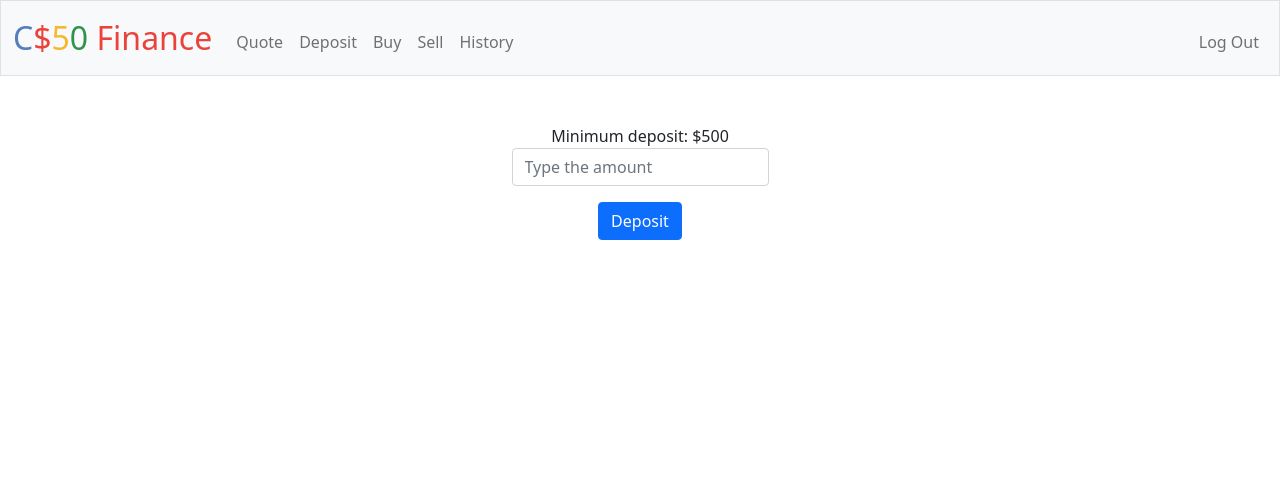
After one commit to matheusinacio7/cs50x, a Flask app: page /deposit in a window 1280 px wide. The commit adds this page. Shown: the top 480 px of the page. Run offline with Flask 2, Linux system fonts and the light colour scheme; a user stored in the database is signed in; some libraries are stand-ins or nearby versions.

Commit message:
week-9: finance: adds deposit

```diff
--- a/week-9-flask/pset/finance/app.py
+++ b/week-9-flask/pset/finance/app.py
@@ -223,3 +223,19 @@ def sell():
             db.execute("UPDATE shares SET amount = ? WHERE user_id = ? AND stock = ?", user_stock["amount"] - amount, user_id, symbol)
 
         return redirect("/")
+
+
+@app.route("/deposit", methods=["GET", "POST"])
+@login_required
+def deposit():
+    if request.method == "GET":
+        return render_template("deposit.html")
+    else:
+        user_id = session.get("user_id")
+        amount = float(request.form.get("amount"))
+
+        if not amount or amount < 500:
+            return apology("you must deposit at least 500 USD", 400)
+
+        db.execute("UPDATE users SET cash = cash + ? WHERE id = ?", amount, user_id)
+        return redirect("/")
--- /dev/null
+++ b/week-9-flask/pset/finance/templates/deposit.html
@@ -0,0 +1,15 @@
+{% extends "layout.html" %}
+
+{% block title %}
+    Deposit
+{% endblock %}
+
+{% block main %}
+    <p class="m-auto">Minimum deposit: $500</p>
+    <form action="/deposit" method="post">
+        <div class="mb-3">
+            <input required class="form-control mx-auto w-auto" id="confirmation" name="amount" placeholder="Type the amount" type="number">
+        </div>
+        <button class="btn btn-primary" type="submit">Deposit</button>
+    </form>
+{% endblock %}
--- a/week-9-flask/pset/finance/templates/layout.html
+++ b/week-9-flask/pset/finance/templates/layout.html
@@ -32,6 +32,7 @@
                     {% if session["user_id"] %}
                         <ul class="navbar-nav me-auto mt-2">
                             <li class="nav-item"><a class="nav-link" href="/quote">Quote</a></li>
+                            <li class="nav-item"><a class="nav-link" href="/deposit">Deposit</a></li>
                             <li class="nav-item"><a class="nav-link" href="/buy">Buy</a></li>
                             <li class="nav-item"><a class="nav-link" href="/sell">Sell</a></li>
                             <li class="nav-item"><a class="nav-link" href="/history">History</a></li>
```
